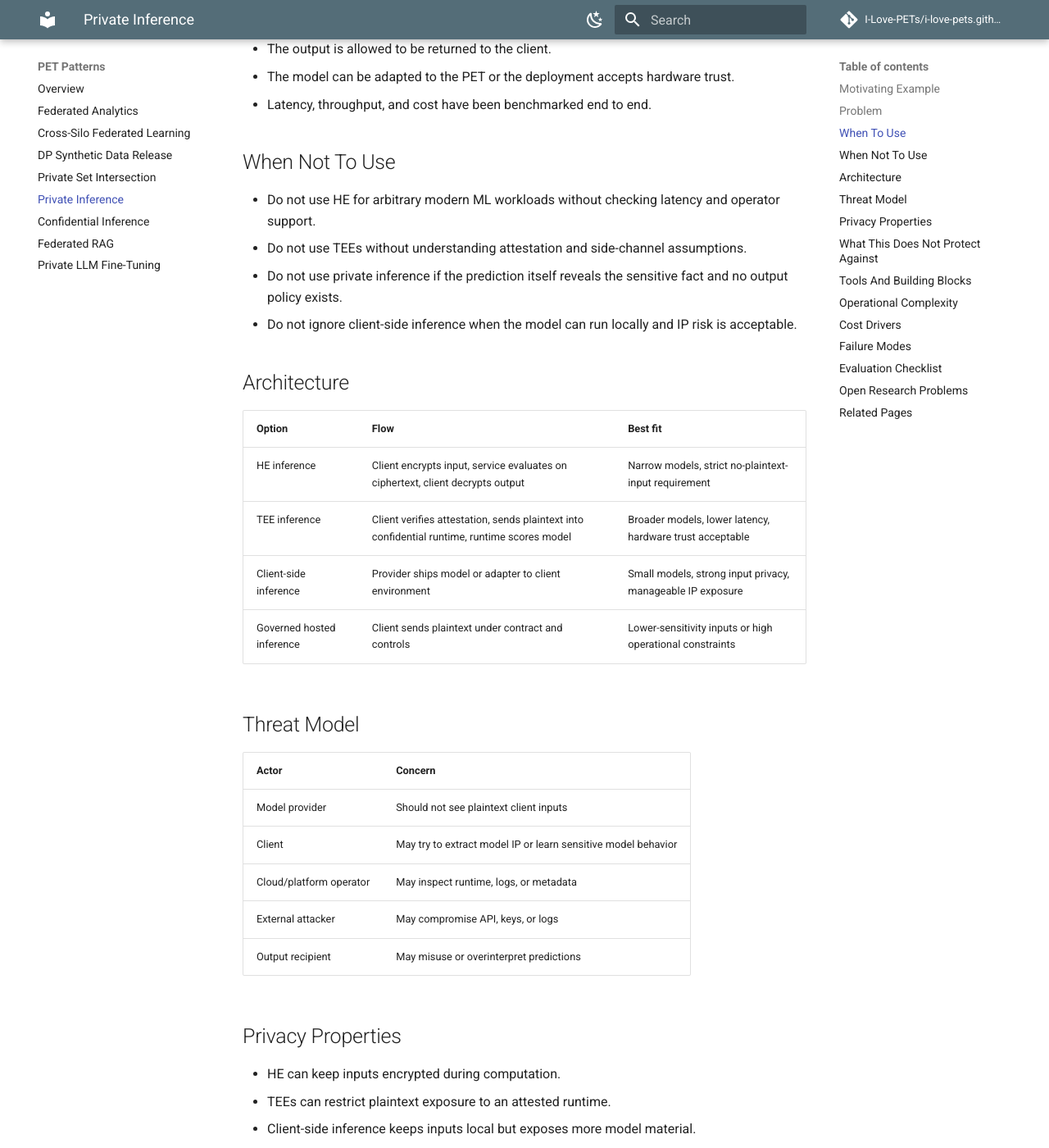
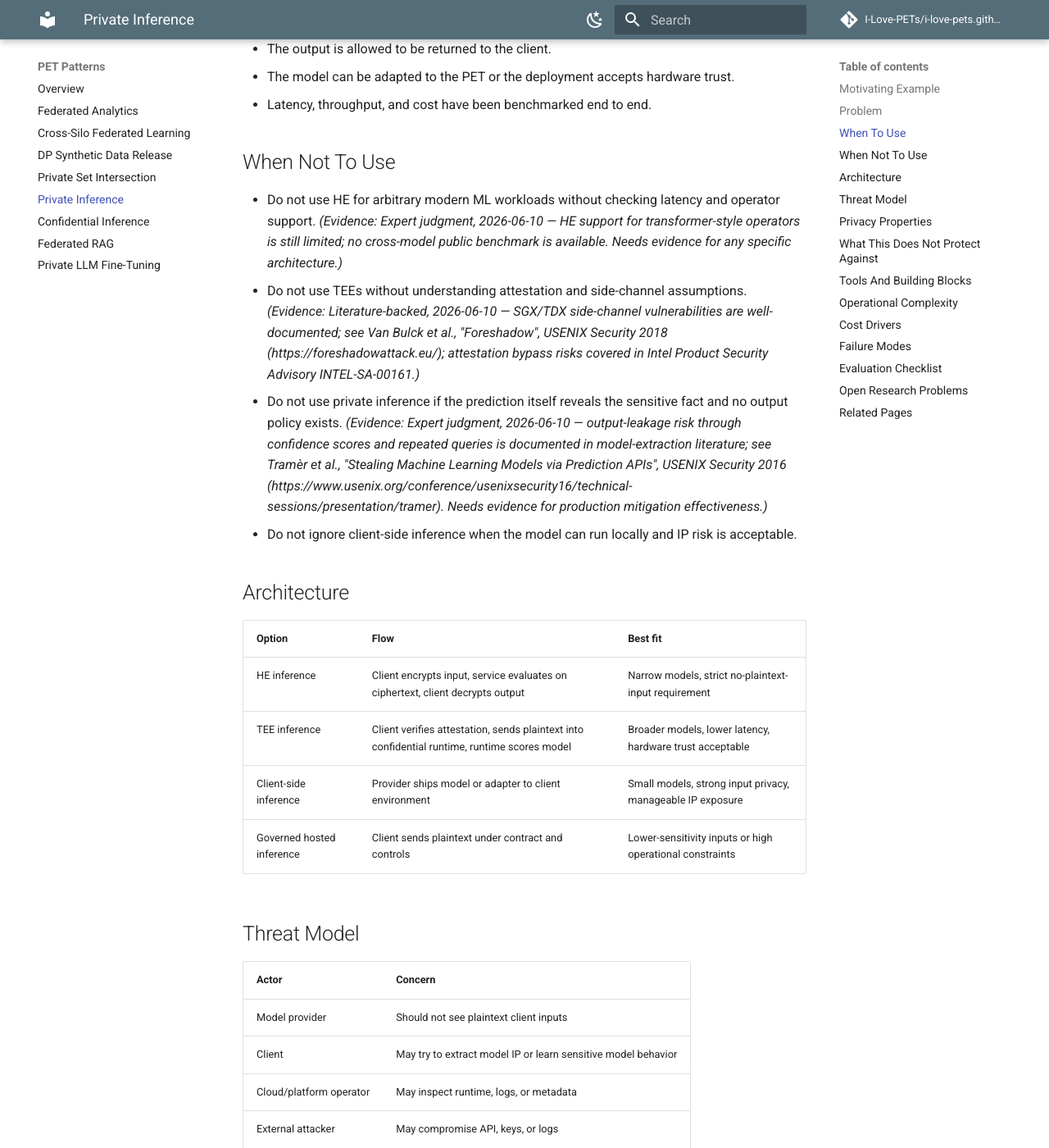
Before and after one commit to I-Love-PETs/i-love-pets.github.io, an MkDocs documentation site: the page built from docs/pet-patterns/private-inference.md, in a window 1280 px wide and 1400 px high, scrolled down 626 px. Shown: the whole window at 82% size. Built offline with MkDocs 1.6.1 and Material for MkDocs 9.7.7, drawn with Linux system fonts in a browser that asks for light colours; comment, search, counter and statistics services are not loaded; some of the changed text lies outside the part shown.

Commit message:
evidence-pass: add inline evidence notes to high-impact claims on private-inference page

```diff
--- a/docs/pet-patterns/private-inference.md
+++ b/docs/pet-patterns/private-inference.md
@@ -17,9 +17,9 @@ Private inference protects sensitive inputs during prediction. The main design c
 
 ## When Not To Use
 
-- Do not use HE for arbitrary modern ML workloads without checking latency and operator support.
-- Do not use TEEs without understanding attestation and side-channel assumptions.
-- Do not use private inference if the prediction itself reveals the sensitive fact and no output policy exists.
+- Do not use HE for arbitrary modern ML workloads without checking latency and operator support. *(Evidence: Expert judgment, 2026-06-10 — HE support for transformer-style operators is still limited; no cross-model public benchmark is available. Needs evidence for any specific architecture.)*
+- Do not use TEEs without understanding attestation and side-channel assumptions. *(Evidence: Literature-backed, 2026-06-10 — SGX/TDX side-channel vulnerabilities are well-documented; see Van Bulck et al., "Foreshadow", USENIX Security 2018 (https://foreshadowattack.eu/); attestation bypass risks covered in Intel Product Security Advisory INTEL-SA-00161.)*
+- Do not use private inference if the prediction itself reveals the sensitive fact and no output policy exists. *(Evidence: Expert judgment, 2026-06-10 — output-leakage risk through confidence scores and repeated queries is documented in model-extraction literature; see Tramèr et al., "Stealing Machine Learning Models via Prediction APIs", USENIX Security 2016 (https://www.usenix.org/conference/usenixsecurity16/technical-sessions/presentation/tramer). Needs evidence for production mitigation effectiveness.)*
 - Do not ignore client-side inference when the model can run locally and IP risk is acceptable.
 
 ## Architecture
@@ -43,14 +43,14 @@ Private inference protects sensitive inputs during prediction. The main design c
 
 ## Privacy Properties
 
-- HE can keep inputs encrypted during computation.
+- HE can keep inputs encrypted during computation. *(Evidence: Literature-backed, 2026-06-10 — semantic security of HE schemes is formally established; see Brakerski-Vaikuntanathan (BV/BGV) and CKKS scheme definitions. Practical deployment guarantees also depend on correct parameterisation; see Albrecht et al., Homomorphic Encryption Security Standard, HomomorphicEncryption.org 2021 (https://homomorphicencryption.org/standard/).)*
 - TEEs can restrict plaintext exposure to an attested runtime.
 - Client-side inference keeps inputs local but exposes more model material.
 - Output controls can reduce leakage from returned predictions.
 
 ## What This Does Not Protect Against
 
-- Leakage through outputs, explanations, confidence scores, or repeated queries.
+- Leakage through outputs, explanations, confidence scores, or repeated queries. *(Evidence: Literature-backed, 2026-06-10 — model extraction via prediction APIs is demonstrated in Tramèr et al., USENIX Security 2016; membership inference via confidence scores is shown in Shokri et al., IEEE S&P 2017.)*
 - Poor client key handling.
 - Model extraction by adversarial clients.
 - TEE side channels or invalid attestation workflows.
@@ -66,7 +66,7 @@ Private inference protects sensitive inputs during prediction. The main design c
 
 ## Operational Complexity
 
-Medium to high. HE is often harder to debug and optimize. TEEs are easier for model support but add attestation, runtime hardening, and hardware trust review.
+Medium to high. HE is often harder to debug and optimize. TEEs are easier for model support but add attestation, runtime hardening, and hardware trust review. *(Evidence: Expert judgment, 2026-06-10 — "medium to high" is based on practitioner reports and tool-ecosystem assessments; no common operational-effort benchmark exists. Needs evidence for specific toolchains.)*
 
 ## Cost Drivers
 
```
